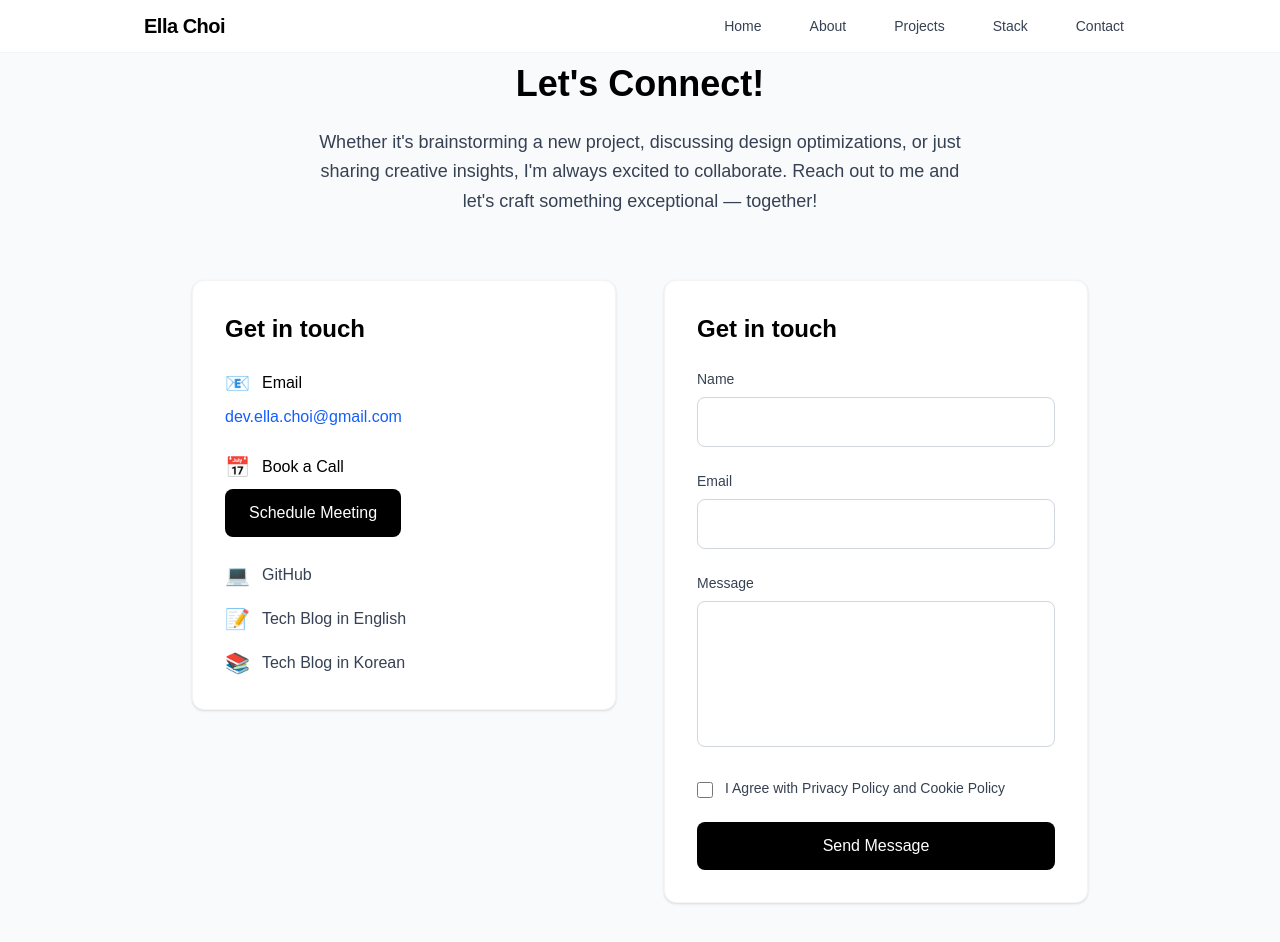
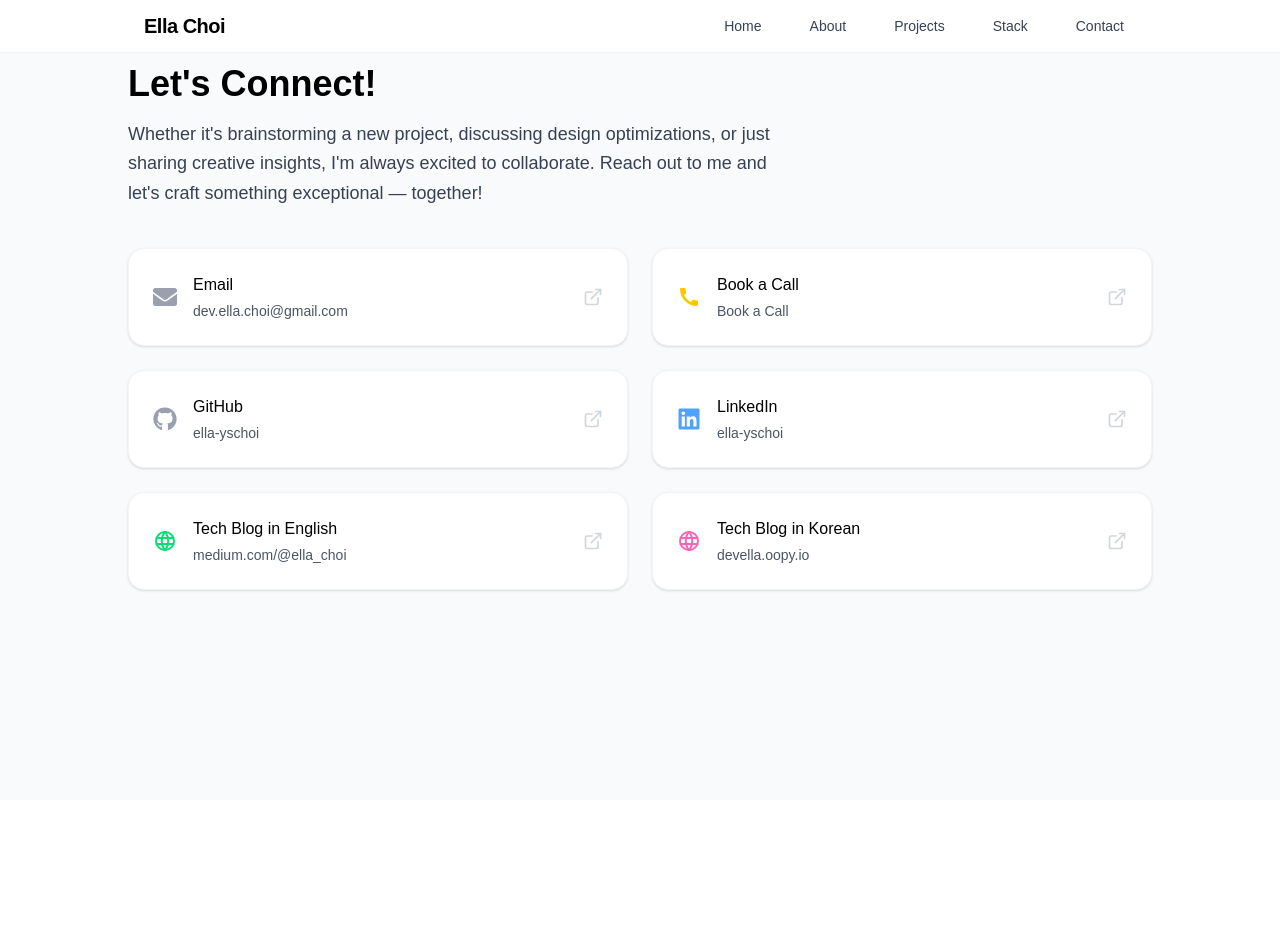
Before and after one commit to ella-yschoi/ella-yschoi.github.io, a Next.js app: page /contact in a window 1280 px wide. Shown: the top 942 px of the page. After the commit the page ends 800 px from the top, so only its background shows below. Built offline with nearby package versions, Linux system fonts and the light colour scheme.

Commit message:
style: Simplify Contact page by removing form and replacing it with direct contact links and icons

```diff
--- a/src/app/contact/page.tsx
+++ b/src/app/contact/page.tsx
@@ -1,206 +1,91 @@
 'use client';
 
-import { useState } from 'react';
+import { FaEnvelope, FaGithub, FaLinkedin } from 'react-icons/fa';
+import { FiExternalLink } from 'react-icons/fi';
+import { MdCall } from 'react-icons/md';
+import { TbWorld } from 'react-icons/tb';
+
+const contacts = [
+  {
+    label: 'Email',
+    value: 'dev.ella.choi@gmail.com',
+    href: 'mailto:dev.ella.choi@gmail.com',
+    icon: <FaEnvelope className='text-2xl text-gray-400' />,
+    bg: 'bg-white',
+  },
+  {
+    label: 'Book a Call',
+    value: 'Book a Call',
+    href: '#',
+    icon: <MdCall className='text-2xl text-yellow-400' />,
+    bg: 'bg-white',
+  },
+  {
+    label: 'GitHub',
+    value: 'ella-yschoi',
+    href: 'https://github.com/ella-yschoi',
+    icon: <FaGithub className='text-2xl text-gray-400' />,
+    bg: 'bg-gray-50',
+  },
+  {
+    label: 'LinkedIn',
+    value: 'ella-yschoi',
+    href: 'https://linkedin.com/in/ella-yschoi',
+    icon: <FaLinkedin className='text-2xl text-blue-400' />,
+    bg: 'bg-blue-50',
+  },
+  {
+    label: 'Tech Blog in English',
+    value: 'medium.com/@ella_choi',
+    href: 'https://medium.com/@ella_choi',
+    icon: <TbWorld className='text-2xl text-green-400' />,
+    bg: 'bg-green-50',
+  },
+  {
+    label: 'Tech Blog in Korean',
+    value: 'devella.oopy.io',
+    href: 'https://devella.oopy.io/',
+    icon: <TbWorld className='text-2xl text-pink-400' />,
+    bg: 'bg-pink-50',
+  },
+];
 
 export default function ContactPage() {
-  const [formData, setFormData] = useState({
-    name: '',
-    email: '',
-    message: '',
-    agreeToPolicy: false,
-  });
-
-  const handleSubmit = (e: React.FormEvent) => {
-    e.preventDefault();
-    // 여기에 폼 제출 로직 추가
-    console.log('Form submitted:', formData);
-  };
-
-  const handleInputChange = (
-    e: React.ChangeEvent<HTMLInputElement | HTMLTextAreaElement>
-  ) => {
-    const { name, value } = e.target;
-    setFormData((prev) => ({ ...prev, [name]: value }));
-  };
-
-  const handleCheckboxChange = (e: React.ChangeEvent<HTMLInputElement>) => {
-    setFormData((prev) => ({ ...prev, agreeToPolicy: e.target.checked }));
-  };
-
   return (
     <section className='py-16 px-6 w-full bg-gray-50 min-h-screen'>
-      <div className='max-w-4xl mx-auto'>
-        {/* Header Section */}
-        <div className='text-center mb-16'>
-          <h1 className='text-4xl font-bold mb-6 text-black'>Let&apos;s Connect!</h1>
-          <p className='text-lg text-gray-700 max-w-2xl mx-auto leading-relaxed'>
+      <div className='max-w-5xl mx-auto'>
+        <div className='flex items-start justify-between mb-10'>
+          <div>
+            <h1 className='text-4xl font-bold mb-4 text-black'>
+              Let&apos;s Connect!
+            </h1>
+            <p className='text-lg text-gray-700 max-w-2xl leading-relaxed'>
               Whether it&apos;s brainstorming a new project, discussing design
               optimizations, or just sharing creative insights, I&apos;m always
               excited to collaborate. Reach out to me and let&apos;s craft
               something exceptional — together!
             </p>
           </div>
-
-        <div className='grid lg:grid-cols-2 gap-12'>
-          {/* Contact Info Section */}
-          <div className='space-y-8'>
-            <div className='bg-white rounded-xl shadow border border-gray-100 p-8'>
-              <h2 className='text-2xl font-bold mb-6 text-black'>
-                Get in touch
-              </h2>
-
-              {/* Email */}
-              <div className='mb-6'>
-                <div className='flex items-center gap-3 mb-2'>
-                  <span className='text-xl'>📧</span>
-                  <span className='font-medium text-black'>Email</span>
         </div>
+        <div className='grid grid-cols-1 md:grid-cols-2 gap-6'>
+          {contacts.map((c) => (
             <a
-                  href='mailto:dev.ella.choi@gmail.com'
-                  className='text-blue-600 hover:text-blue-800 transition-colors'
-                >
-                  dev.ella.choi@gmail.com
-                </a>
-              </div>
-
-              {/* Book a Call */}
-              <div className='mb-6'>
-                <div className='flex items-center gap-3 mb-2'>
-                  <span className='text-xl'>📅</span>
-                  <span className='font-medium text-black'>Book a Call</span>
-                </div>
-                <a
-                  href='#'
-                  className='inline-block bg-black text-white px-6 py-3 rounded-lg hover:bg-gray-800 transition-colors'
-                >
-                  Schedule Meeting
-                </a>
-              </div>
-
-              {/* Social Links */}
-              <div className='space-y-4'>
-                <div className='flex items-center gap-3'>
-                  <span className='text-xl'>💻</span>
-                  <a
-                    href='https://github.com/ella-yschoi'
+              key={c.label}
+              href={c.href}
               target='_blank'
               rel='noopener noreferrer'
-                    className='text-gray-700 hover:text-black transition-colors'
+              className={`flex items-center gap-4 p-6 rounded-2xl shadow-sm border border-gray-100 transition-all hover:shadow-md hover:-translate-y-1 bg-white group ${c.bg}`}
             >
-                    GitHub
+              <div className='flex-shrink-0'>{c.icon}</div>
+              <div className='flex-1 min-w-0'>
+                <div className='text-base font-medium text-black mb-1'>
+                  {c.label}
+                </div>
+                <div className='text-gray-600 text-sm truncate'>{c.value}</div>
+              </div>
+              <FiExternalLink className='text-xl text-gray-300 group-hover:text-black transition-colors' />
             </a>
-                </div>
-                <div className='flex items-center gap-3'>
-                  <span className='text-xl'>📝</span>
-                  <a
-                    href='https://medium.com/@ella_choi'
-                    target='_blank'
-                    rel='noopener noreferrer'
-                    className='text-gray-700 hover:text-black transition-colors'
-                  >
-                    Tech Blog in English
-                  </a>
-                </div>
-                <div className='flex items-center gap-3'>
-                  <span className='text-xl'>📚</span>
-                  <a
-                    href='https://devella.oopy.io/'
-                    target='_blank'
-                    rel='noopener noreferrer'
-                    className='text-gray-700 hover:text-black transition-colors'
-                  >
-                    Tech Blog in Korean
-                  </a>
-                </div>
-              </div>
-            </div>
-          </div>
-
-          {/* Contact Form Section */}
-          <div className='bg-white rounded-xl shadow border border-gray-100 p-8'>
-            <h2 className='text-2xl font-bold mb-6 text-black'>Get in touch</h2>
-
-            <form onSubmit={handleSubmit} className='space-y-6'>
-              <div>
-                <label
-                  htmlFor='name'
-                  className='block text-sm font-medium text-gray-700 mb-2'
-                >
-                  Name
-                </label>
-                <input
-                  type='text'
-                  id='name'
-                  name='name'
-                  value={formData.name}
-                  onChange={handleInputChange}
-                  className='w-full px-4 py-3 border border-gray-300 rounded-lg focus:ring-2 focus:ring-black focus:border-transparent transition-colors'
-                  required
-                />
-              </div>
-
-              <div>
-                <label
-                  htmlFor='email'
-                  className='block text-sm font-medium text-gray-700 mb-2'
-                >
-                  Email
-                </label>
-                <input
-                  type='email'
-                  id='email'
-                  name='email'
-                  value={formData.email}
-                  onChange={handleInputChange}
-                  className='w-full px-4 py-3 border border-gray-300 rounded-lg focus:ring-2 focus:ring-black focus:border-transparent transition-colors'
-                  required
-                />
-              </div>
-
-              <div>
-                <label
-                  htmlFor='message'
-                  className='block text-sm font-medium text-gray-700 mb-2'
-                >
-                  Message
-                </label>
-                <textarea
-                  id='message'
-                  name='message'
-                  value={formData.message}
-                  onChange={handleInputChange}
-                  rows={5}
-                  className='w-full px-4 py-3 border border-gray-300 rounded-lg focus:ring-2 focus:ring-black focus:border-transparent transition-colors resize-none'
-                  required
-                />
-              </div>
-
-              <div className='flex items-start gap-3'>
-                <input
-                  type='checkbox'
-                  id='agreeToPolicy'
-                  name='agreeToPolicy'
-                  checked={formData.agreeToPolicy}
-                  onChange={handleCheckboxChange}
-                  className='mt-1 h-4 w-4 text-black focus:ring-black border-gray-300 rounded'
-                  required
-                />
-                <label
-                  htmlFor='agreeToPolicy'
-                  className='text-sm text-gray-700'
-                >
-                  I Agree with Privacy Policy and Cookie Policy
-                </label>
-              </div>
-
-              <button
-                type='submit'
-                className='w-full bg-black text-white py-3 px-6 rounded-lg hover:bg-gray-800 transition-colors font-medium'
-              >
-                Send Message
-              </button>
-            </form>
-          </div>
+          ))}
         </div>
       </div>
     </section>
```
Lines whose indentation alone changed are shown as unchanged.
